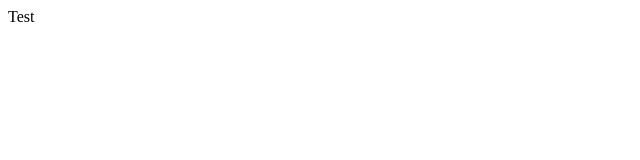
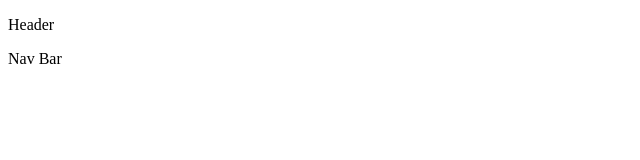
Before and after one commit to aruna-x/sup-sup, a React (Create React App) app: page /list/1/delete in a window 1280 px wide. Shown: the top 160 px of the page, without its empty margins (0-640 px from the left). Built offline with nearby package versions, Linux system fonts and the light colour scheme.

Commit message:
Adding routes (incomplete)

```diff
--- a/src/App.js
+++ b/src/App.js
@@ -1,9 +1,42 @@
+import {Switch, Route} from 'react-router-dom';
 
+import Header from "./Header.js";
+import NavBar from "./NavBar.js";
 
 function App() {
   return (
-    <>Test</>
+    <>
+      <Header />
+      <NavBar />
+      <Switch>
+        <Route path={["/", "/list"]}>
+
+        </Route>
+        <Route path="/calendar">
+
+        </Route>
+        <Route path="/list/new">
+
+        </Route>
+        <Route path="/list/:id">
+
+        </Route>
+        <Route path="/list/:id/edit">
+
+        </Route>
+        <Route path="/list/:id/delete">
+
+        </Route>
+        <Route>
+          <p>404</p>
+        </Route>
+      </Switch>
+    </>
   );
 }
 
 export default App;
+
+// import
+// NavBar
+//
--- /dev/null
+++ b/src/Header.js
@@ -0,0 +1,5 @@
+function Header() {
+    return(<p>Header</p>);
+}
+
+export default Header;
--- a/src/NavBar.js
+++ b/src/NavBar.js
@@ -1,5 +1,5 @@
 function NavBar() {
-
+    return(<p>Nav Bar</p>);
 }
 
 export default NavBar;
```
